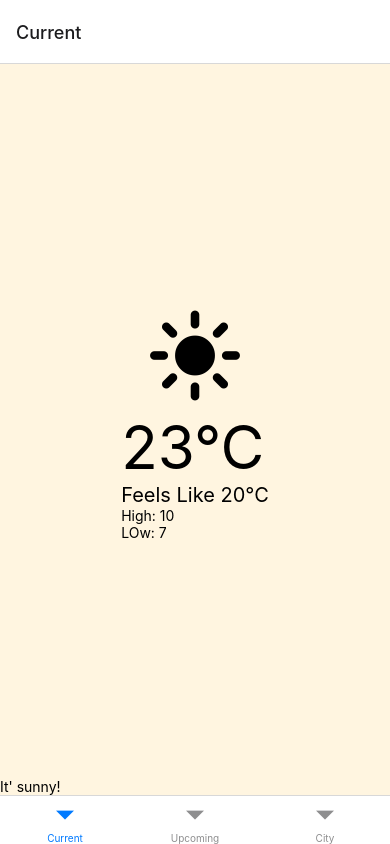
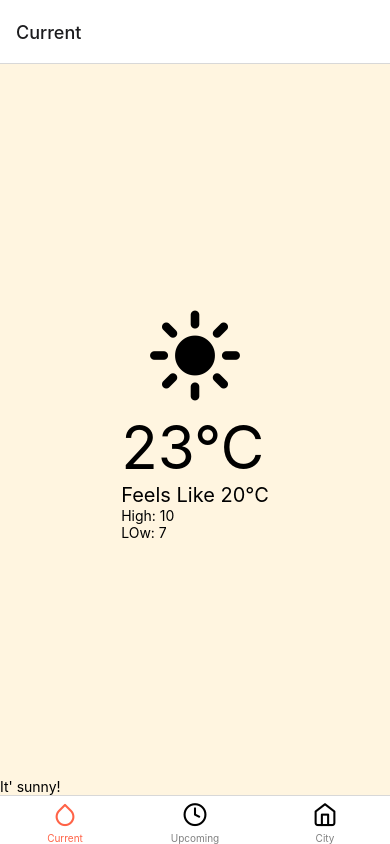
Before and after one commit to mkokor/weather-buddy, a React Native app: screen / in a window 390 px wide. Built offline with nearby package versions, Linux system fonts and the light colour scheme.

Commit message:
tabs extracted into separate component

```diff
--- a/App.js
+++ b/App.js
@@ -1,17 +1,10 @@
 import { NavigationContainer } from "@react-navigation/native";
-import { createBottomTabNavigator } from "@react-navigation/bottom-tabs";
-import { CurrentWeather, UpcomingWeather, City } from "./src/screens/index";
-
-const Tab = createBottomTabNavigator();
+import { Tabs } from "./src/components/index";
 
 const App = () => {
   return (
     <NavigationContainer>
-      <Tab.Navigator>
-        <Tab.Screen name="Current" component={CurrentWeather} />
-        <Tab.Screen name="Upcoming" component={UpcomingWeather} />
-        <Tab.Screen name="City" component={City} />
-      </Tab.Navigator>
+      <Tabs />
     </NavigationContainer>
   );
 };
--- a/src/components/index.js
+++ b/src/components/index.js
@@ -7,6 +7,7 @@ import SunMovementInfo from "./sun-movement-info/SunMovementInfo";
 import Location from "./location/Location";
 import WeatherIcon from "./icons/weather-icon/WeatherIcon";
 import IconWithText from "./icons/icon-with-text/IconWithText";
+import Tabs from "./tabs/Tabs";
 
 export {
   BasicIcon,
@@ -18,4 +19,5 @@ export {
   Location,
   WeatherIcon,
   IconWithText,
+  Tabs,
 };
--- /dev/null
+++ b/src/components/tabs/Tabs.jsx
@@ -0,0 +1,58 @@
+import { createBottomTabNavigator } from "@react-navigation/bottom-tabs";
+import { CurrentWeather, UpcomingWeather, City } from "../../screens/index";
+import { BasicIcon } from "../index";
+
+const Tab = createBottomTabNavigator();
+
+const Tabs = () => {
+  return (
+    <Tab.Navigator
+      screenOptions={{
+        tabBarActiveTintColor: "tomato",
+        tabBarInactiveTintColor: "grey",
+      }}
+    >
+      <Tab.Screen
+        name="Current"
+        component={CurrentWeather}
+        options={{
+          tabBarIcon: ({ focused }) => (
+            <BasicIcon
+              iconType="droplet"
+              iconSize={25}
+              iconColor={focused ? "tomato" : "black"}
+            />
+          ),
+        }}
+      />
+      <Tab.Screen
+        name="Upcoming"
+        component={UpcomingWeather}
+        options={{
+          tabBarIcon: ({ focused }) => (
+            <BasicIcon
+              iconType="clock"
+              iconSize={25}
+              iconColor={focused ? "tomato" : "black"}
+            />
+          ),
+        }}
+      />
+      <Tab.Screen
+        name="City"
+        component={City}
+        options={{
+          tabBarIcon: ({ focused }) => (
+            <BasicIcon
+              iconType="home"
+              iconSize={25}
+              iconColor={focused ? "tomato" : "black"}
+            />
+          ),
+        }}
+      />
+    </Tab.Navigator>
+  );
+};
+
+export default Tabs;
```
